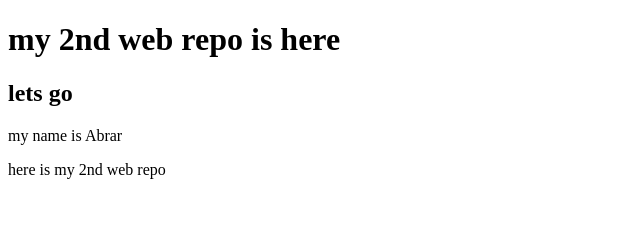
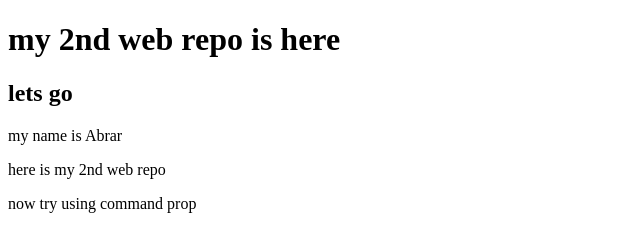
Before and after one commit to AbrarbinHossain/my-2nd-repo, a plain HTML site: page index.html in a window 1280 px wide. Shown: the whole page, without its empty margins (0-640 px from the left). Drawn offline with Linux system fonts and the light colour scheme.

Commit message:
2nd repo bro

```diff
--- a/index.html
+++ b/index.html
@@ -12,6 +12,7 @@
     <h2>lets go</h2>
     <p>my name is Abrar</p>
     <p id="2nd repo">here is my 2nd web repo</p>
+    <p>now try using command prop</p>
 
 </body>
 </html>
```
